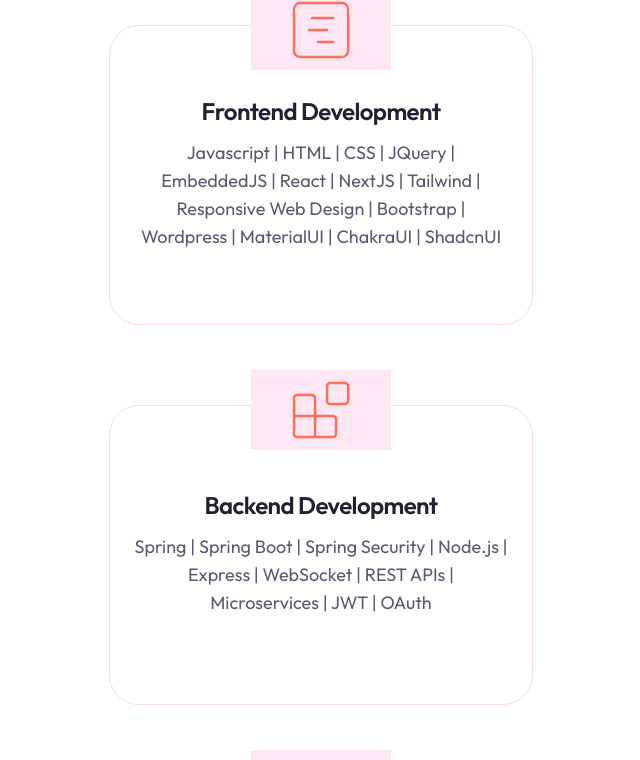
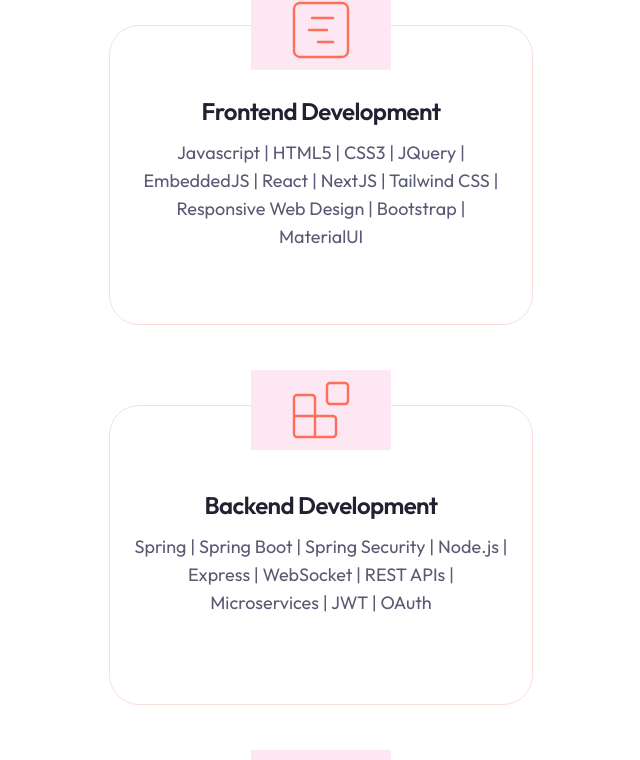
Before and after one commit to ayushsingh474020/Portfolio, a Next.js app: page / in a window 1280 px wide. Shown: the part 1788-2548 px from the top of the page, without its empty margins (319-959 px from the left). Built offline with nearby package versions, Linux system fonts and the light colour scheme.

Commit message:
Portfolio ready

```diff
--- a/app/page.js
+++ b/app/page.js
@@ -9,11 +9,11 @@
 export default function Home() {
   return (
     <main>
-      <Hero/>
+      <Hero />
       <About />
       <Services />
       <Work />
-      <Reviews/>
+      {/* <Reviews/> */}
       <Cta />
     </main>
   );
--- a/components/Hero.jsx
+++ b/components/Hero.jsx
@@ -21,11 +21,24 @@
           </div>
           <h1 className="h1 mb-4">Hey there, Im Ayush Singh</h1>
           <p className="subtitle max-w-[760px] mx-auto xl:mx-0 ">
-          I’m an Associate Software Engineer with experience building backend systems and business applications using Java, Spring Boot, REST APIs, databases, and cloud-based services.
-          Over the past year, I’ve worked on backend workflows, integrations, scheduling, reporting, document management, and SAP-based systems. A big part of my work has been improving existing processes and building features that make these systems more efficient and reliable.
-          Outside of work, I’ve been building SyncFlow, an AI-powered email automation platform. It takes incoming emails and turns them into tasks and meetings. I’ve built the backend using Java, Spring Boot, PostgreSQL, Gmail APIs, Google Pub/Sub, OAuth 2.0, and asynchronous processing, along with a React frontend.
-          I’m open to Software Engineer and Backend Engineer opportunities where I can keep learning, take on meaningful engineering problems, and contribute to building good products.
-          I’m open to Software Engineer, Backend Engineer, and Full-Stack Engineer opportunities where I can keep learning, work on meaningful problems, and contribute across the stack.
+            I’m an Associate Software Engineer with experience building backend
+            systems and business applications using Java, Spring Boot, REST
+            APIs, databases, and cloud-based services. Over the past year, I’ve
+            worked on backend workflows, integrations, scheduling, reporting,
+            document management, and SAP-based systems. A big part of my work
+            has been improving existing processes and building features that
+            make these systems more efficient and reliable. Outside of work,
+            I’ve been building SyncFlow, an AI-powered email automation
+            platform. It takes incoming emails and turns them into tasks and
+            meetings. I’ve built the backend using Java, Spring Boot,
+            PostgreSQL, Gmail APIs, Google Pub/Sub, OAuth 2.0, and asynchronous
+            processing, along with a React frontend. I’m open to Software
+            Engineer and Backend Engineer opportunities where I can keep
+            learning, take on meaningful engineering problems, and contribute to
+            building good products. I’m open to Software Engineer, Backend
+            Engineer, and Full-Stack Engineer opportunities where I can keep
+            learning, work on meaningful problems, and contribute across the
+            stack.
           </p>
           <div className="flex flex-col gap-y-3 md:flex-row gap-x-3 mx-auto xl:mx-0 mb-12">
             <Link href="/contact">
@@ -33,11 +46,19 @@
                 Contact me <Send size={18} />{" "}
               </Button>
             </Link>
-            <Link href="/contact">
+            {/* <Link href="/contact">
               <Button className="gap-x-2" variant="secondary">
                 Download CV <Download size={18} />{" "}
               </Button>
-            </Link>
+            </Link> */}
+            <Button className="gap-x-2" variant="secondary" asChild>
+              <a
+                href="/Ayush_Singh_Resume.pdf"
+                download="Ayush_Singh_Resume.pdf"
+              >
+                Download CV <Download size={18} />
+              </a>
+            </Button>
           </div>
           <Socials
             containerStyles="flex gap-x-6 mx-auto xl:mx-0"
--- a/components/Services.jsx
+++ b/components/Services.jsx
@@ -1,53 +1,81 @@
-import { Blocks, Gem, GanttChartSquare, Star, Lightbulb, Zap, Brain } from 'lucide-react'; // Ensure correct component names
-import { Card, CardContent, CardDescription, CardHeader, CardTitle } from "@/components/ui/card";
+import {
+  Blocks,
+  Gem,
+  GanttChartSquare,
+  Star,
+  Lightbulb,
+  Zap,
+  Brain,
+} from "lucide-react"; // Ensure correct component names
+import {
+  Card,
+  CardContent,
+  CardDescription,
+  CardHeader,
+  CardTitle,
+} from "@/components/ui/card";
 
 const servicesData = [
   {
     icon: <GanttChartSquare size={72} strokeWidth={0.8} />,
     title: "Frontend Development",
-    description: "Javascript | HTML | CSS | JQuery | EmbeddedJS | React | NextJS | Tailwind | Responsive Web Design | Bootstrap | Wordpress | MaterialUI | ChakraUI | ShadcnUI"
+    description:
+      "Javascript | HTML5 | CSS3 | JQuery | EmbeddedJS | React | NextJS | Tailwind CSS | Responsive Web Design | Bootstrap | MaterialUI",
   },
   {
     icon: <Blocks size={72} strokeWidth={0.8} />,
     title: "Backend Development",
-    description: "Spring | Spring Boot | Spring Security | Node.js | Express | WebSocket | REST APIs | Microservices | JWT | OAuth"
+    description:
+      "Spring | Spring Boot | Spring Security | Node.js | Express | WebSocket | REST APIs | Microservices | JWT | OAuth",
   },
   {
     icon: <Gem size={72} strokeWidth={0.8} />,
     title: "Python Development",
-    description : "Object Oriented Programming(OOP) | Graphical User Interface(GUI) | Turtle Graphics | Pandas | Tkinter | API | Web Scraping | Beautiful Soup | Selenium | Automation"
+    description:
+      "Object Oriented Programming(OOP) | Graphical User Interface(GUI) | Turtle Graphics | Pandas | Tkinter | API | Web Scraping | Beautiful Soup | Selenium | Automation",
   },
   {
     icon: <Star size={72} strokeWidth={0.8} />,
     title: "Databse Managament",
-    description : "MySQL | MongoDB | Mongoose | Spring JDBC | Hibernate | PostgreSQL | Firebase"
+    description:
+      "MySQL | PostgreSQL | MongoDB | Mongoose | Spring JDBC | Hibernate | Flyway",
   },
   {
     icon: <Lightbulb size={72} strokeWidth={0.8} />,
-    title: "Deployment",
-    description : "Git | GitHub | Netlify | Vercel | Render"
+    title: "Cloud & Tools",
+    description: "Git | GitHub | Docker | Google Pub/Sub | Postman",
   },
   {
     icon: <Brain size={72} strokeWidth={0.8} />,
     title: "Machine Learning",
-    description : "Regression | Classification | Clustering | Association Rule Learning | Reinforcement Learning"
-  }
+    description:
+      "Regression | Classification | Clustering | Association Rule Learning | Reinforcement Learning",
+  },
 ];
 
 const Services = () => {
   return (
-    <section className='mb-12 xl:mb-36'>
-      <div className='container mx-auto'>
-        <h2 className='section-title mb-12 xl:mb-24 text-center mx-auto'>Tech Stack</h2>
-        <div className='grid xl:grid-cols-3 justify-center gap-y-12 xl:gap-y-24 xl:gap-x-8'>
+    <section className="mb-12 xl:mb-36">
+      <div className="container mx-auto">
+        <h2 className="section-title mb-12 xl:mb-24 text-center mx-auto">
+          Tech Stack
+        </h2>
+        <div className="grid xl:grid-cols-3 justify-center gap-y-12 xl:gap-y-24 xl:gap-x-8">
           {servicesData.map((item, index) => (
-            <Card key={index} className="w-full max-w-[424px] h-[300px] flex flex-col pt-16 pb-10 justify-center items-center relative m-4">
+            <Card
+              key={index}
+              className="w-full max-w-[424px] h-[300px] flex flex-col pt-16 pb-10 justify-center items-center relative m-4"
+            >
               <CardHeader className="text-primary absolute -top-[60px]">
-                <div className="w-[140px] h-[80px] bg-pink-100 dark:bg-background flex justify-center items-center">{item.icon}</div>
+                <div className="w-[140px] h-[80px] bg-pink-100 dark:bg-background flex justify-center items-center">
+                  {item.icon}
+                </div>
               </CardHeader>
               <CardContent className="text-center">
                 <CardTitle className="mb-4">{item.title}</CardTitle>
-                <CardDescription className="text-lg">{item.description}</CardDescription>
+                <CardDescription className="text-lg">
+                  {item.description}
+                </CardDescription>
               </CardContent>
             </Card>
           ))}
```
Also changed, not shown: 1 other file (tests, documents, lock files or other folders).
